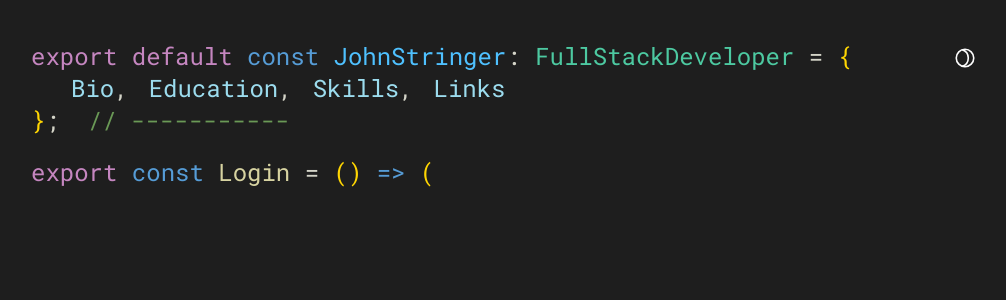
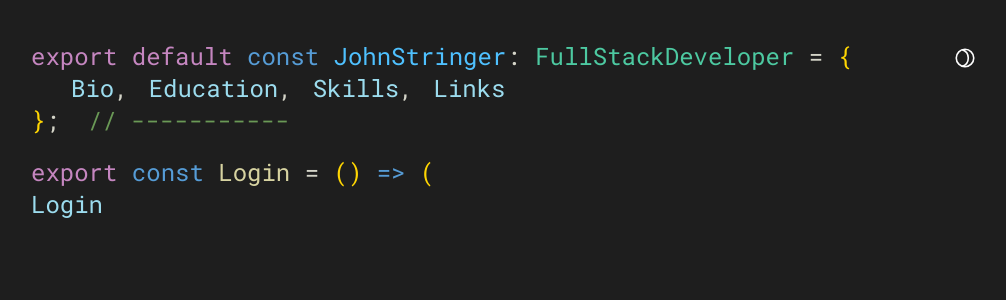
Before and after one commit to color-theory/cv-2024, a Next.js app: page /login in a window 1280 px wide. Shown: the top 300 px of the page, without its empty margins (137-1143 px from the left). Built offline with nearby package versions, Linux system fonts and the light colour scheme.

Commit message:
forgive me, build server

```diff
--- a/src/app/login/page.tsx
+++ b/src/app/login/page.tsx
@@ -14,7 +14,9 @@ export default function Login() {
             <main className="mainContent flex flex-col p-3 md:p-10 text-2xl">
                 <Header />
                 <div>
-                    <Link href="https://dev-45cqnlol3elffk2n.us.auth0.com/authorize?response_type=code&client_id=t6GbvGDxdSIUlkPpCz2yVYAQw0Gm6r3n&redirect_uri=https://api.color.wtf/authenticate" />
+                    <Link href="https://dev-45cqnlol3elffk2n.us.auth0.com/authorize?response_type=code&client_id=t6GbvGDxdSIUlkPpCz2yVYAQw0Gm6r3n&redirect_uri=https://api.color.wtf/authenticate">
+                        Login
+                    </Link>
                 </div>
             </main>
             <Footer />
```
